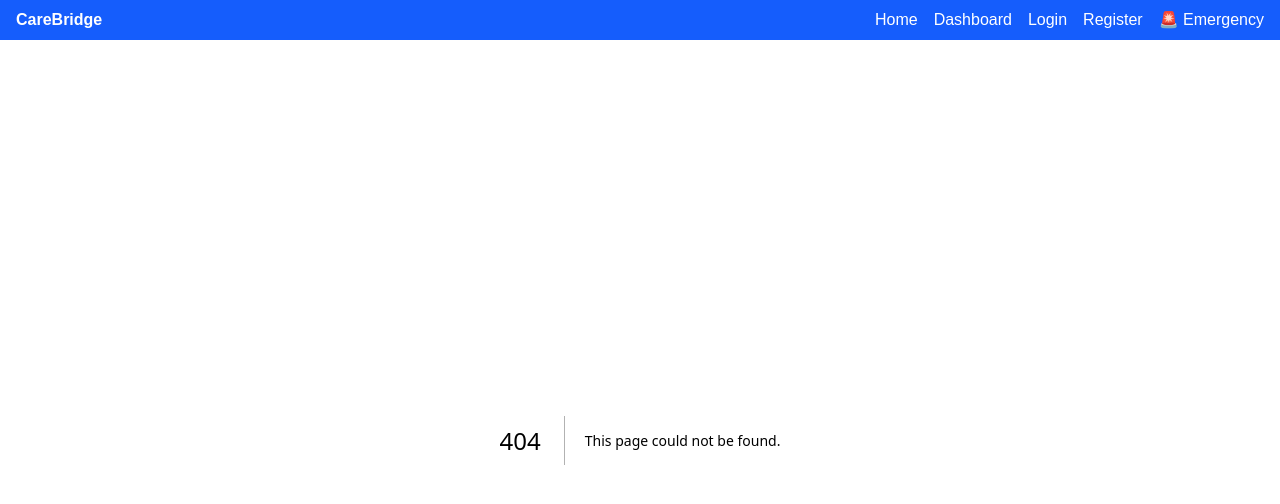
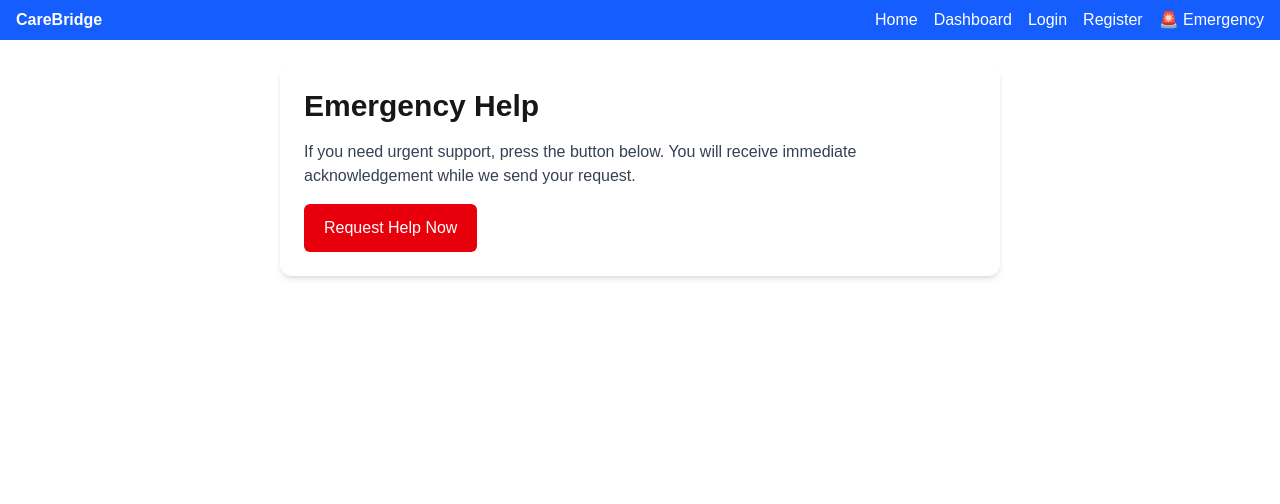
Before and after one commit to shamilaw-sci/CSC3213_20_Group_H, a Next.js app in the folder frontend/: page /emergency in a window 1280 px wide. Before the commit this address had no page. Shown: the top 504 px of the page. Built offline with nearby package versions, Linux system fonts and the light colour scheme.

Commit message:
made emergency button active

```diff
--- /dev/null
+++ b/frontend/app/emergency/page.tsx
@@ -0,0 +1,59 @@
+"use client";
+
+import { useState } from "react";
+import api from "../lib/api";
+
+export default function EmergencyPage() {
+  const [acknowledgement, setAcknowledgement] = useState("");
+  const [error, setError] = useState("");
+  const [isSubmitting, setIsSubmitting] = useState(false);
+
+  const handleHelpRequest = async () => {
+    setAcknowledgement("Help request received");
+    setError("");
+    setIsSubmitting(true);
+
+    try {
+      await api.post("/help", {
+        message: "User requested emergency help",
+      });
+    } catch (err) {
+      setError("Unable to send the request to the server. Please try again.");
+    } finally {
+      setIsSubmitting(false);
+    }
+  };
+
+  return (
+    <main className="max-w-3xl mx-auto p-6">
+      <section className="bg-white rounded-xl shadow-md p-6">
+        <h1 className="text-3xl font-bold mb-4">Emergency Help</h1>
+        <p className="mb-4 text-gray-700">
+          If you need urgent support, press the button below. You will receive
+          immediate acknowledgement while we send your request.
+        </p>
+
+        <button
+          type="button"
+          onClick={handleHelpRequest}
+          disabled={isSubmitting}
+          className="bg-red-600 text-white px-5 py-3 rounded-md hover:bg-red-700 disabled:opacity-50"
+        >
+          {isSubmitting ? "Sending help request..." : "Request Help Now"}
+        </button>
+
+        {acknowledgement ? (
+          <div className="mt-4 rounded-lg bg-green-50 border border-green-200 p-4 text-green-800">
+            {acknowledgement}
+          </div>
+        ) : null}
+
+        {error ? (
+          <div className="mt-4 rounded-lg bg-red-50 border border-red-200 p-4 text-red-800">
+            {error}
+          </div>
+        ) : null}
+      </section>
+    </main>
+  );
+}
```
Also changed, not shown: 1 other file (tests, documents, lock files or other folders).
